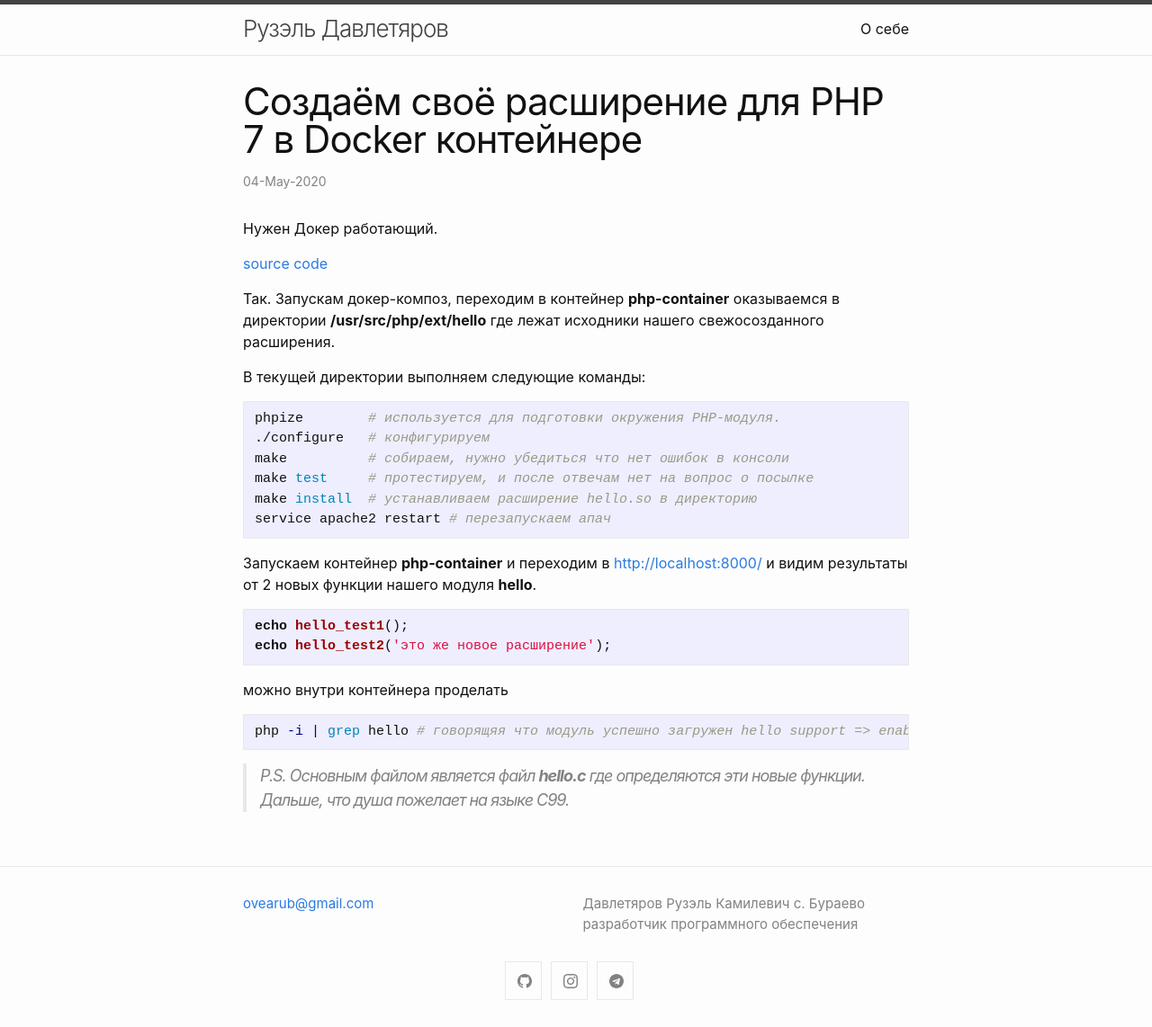
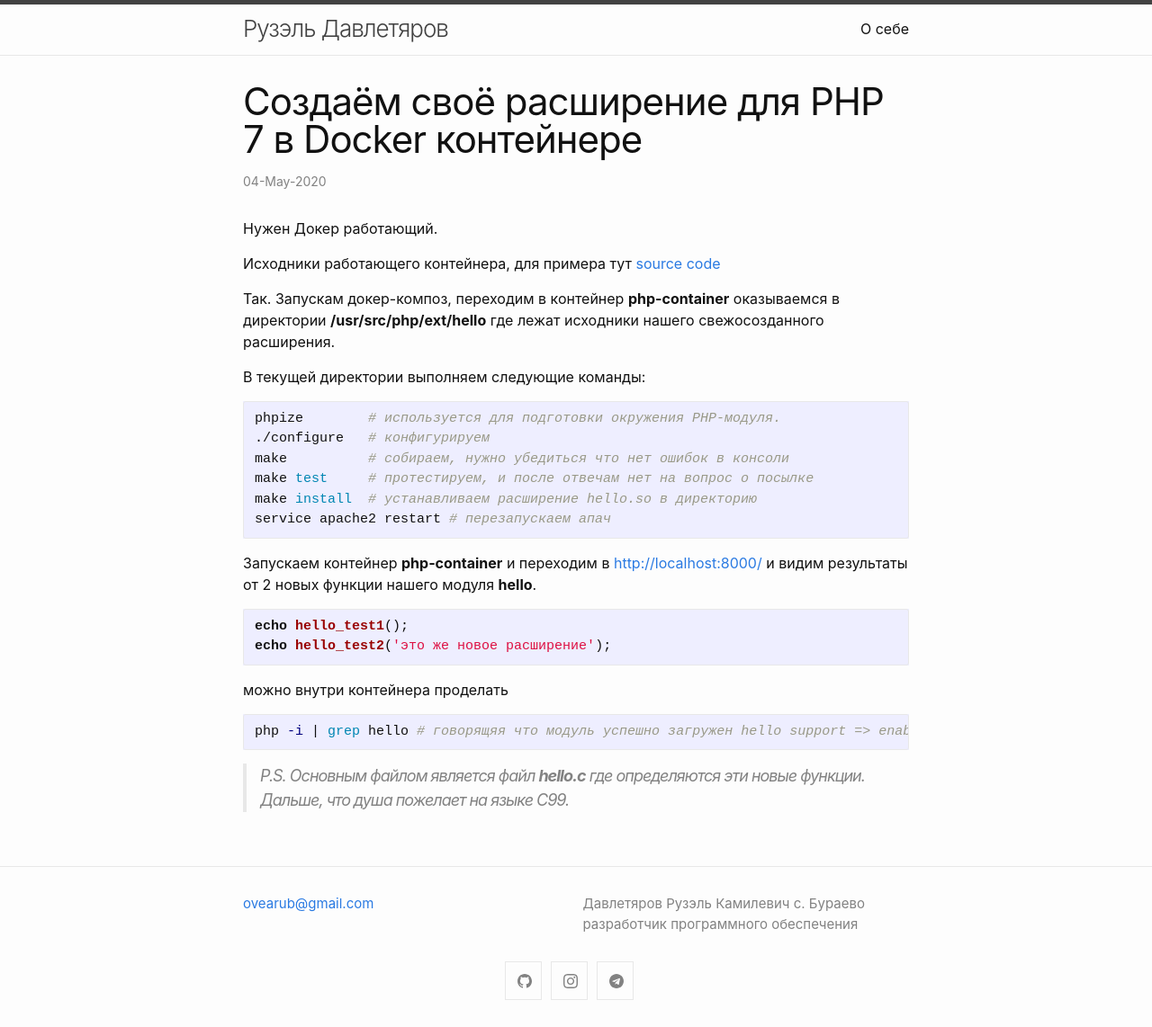
Before and after one commit to davletyarov/davletyarov.github.io, a Jekyll site: the page built from _posts/2020-05-04-creating_PHP7_extension.md, in a window 1280 px wide. Shown: the whole page at 90% size. Built offline with Jekyll 4.4.1, drawn with Linux system fonts in a browser that asks for light colours; comment, search, counter and statistics services are not loaded.

Commit message:
Update 2020-05-04-creating_PHP7_extension.md

```diff
--- a/_posts/2020-05-04-creating_PHP7_extension.md
+++ b/_posts/2020-05-04-creating_PHP7_extension.md
@@ -5,7 +5,7 @@ title: Создаём своё расширение для РНР 7 в Docker к
 
 Нужен Докер работающий.
 
-[source code](https://github.com/davletyarov/php7ext)
+Исходники работающего контейнера, для примера тут [source code](https://github.com/davletyarov/php7ext)
 
 Так.
 Запускам докер-композ, переходим в контейнер **php-container**
```
